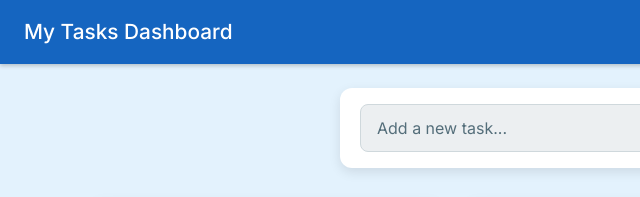
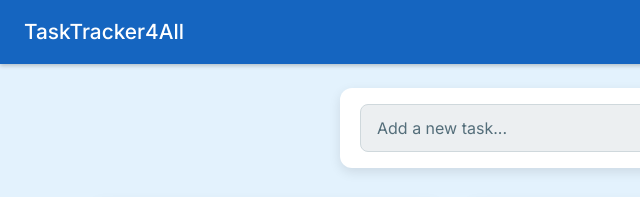
Before and after one commit to sargupta/Genesis, a website: page task-tracker/index.html in a window 1280 px wide. Shown: the top 197 px of the page, 0-640 px from the left. Drawn offline with nearby package versions, Linux system fonts and the light colour scheme; no server answers.

Commit message:
Update index.html

```diff
--- a/task-tracker/index.html
+++ b/task-tracker/index.html
@@ -15,7 +15,7 @@
     <div class="app-shell">
         <header class="app-bar">
             <div class="app-bar__container">
-                <h1 class="app-bar__title">My Tasks Dashboard</h1>
+                <h1 class="app-bar__title">TaskTracker4All</h1>
             </div>
         </header>
 
```
